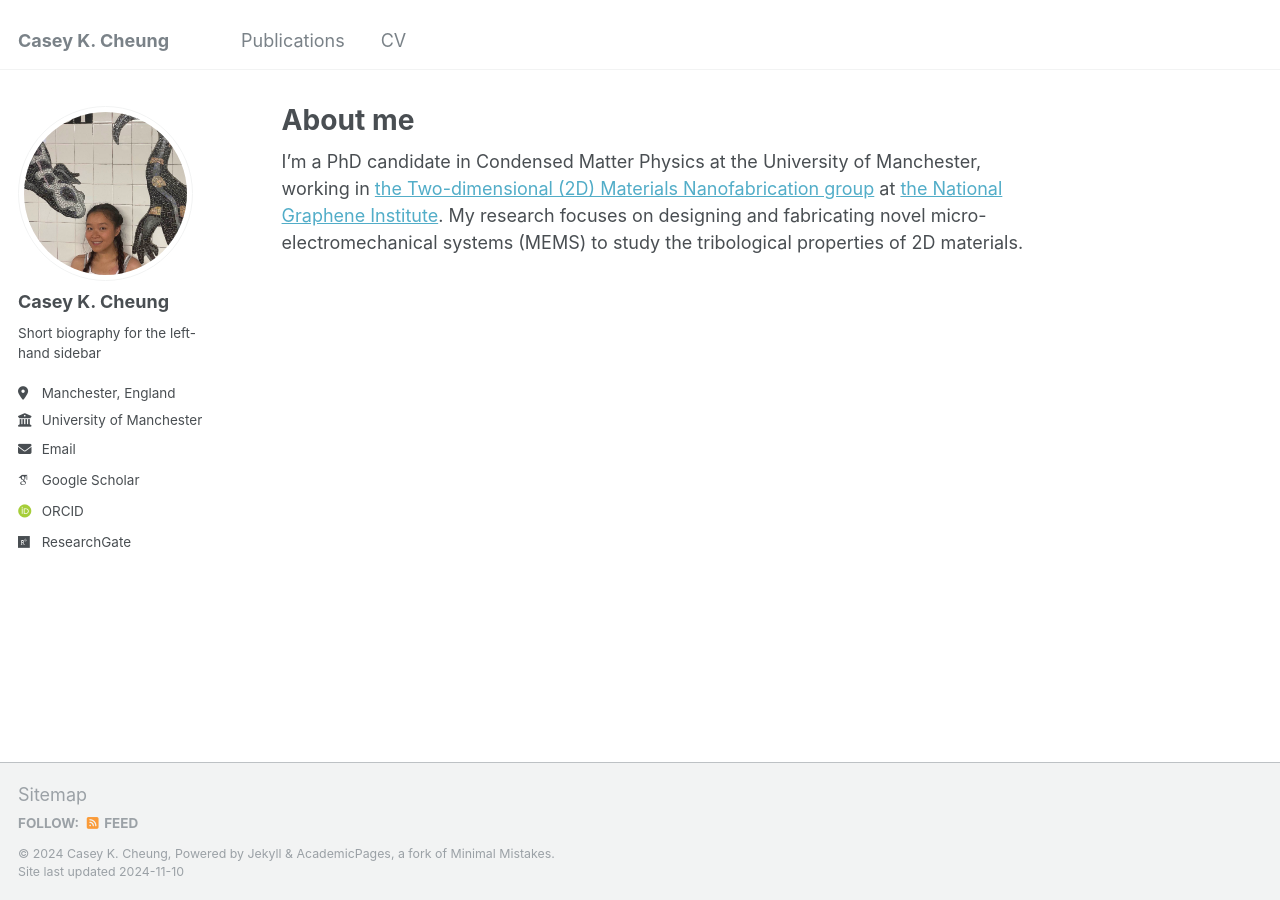
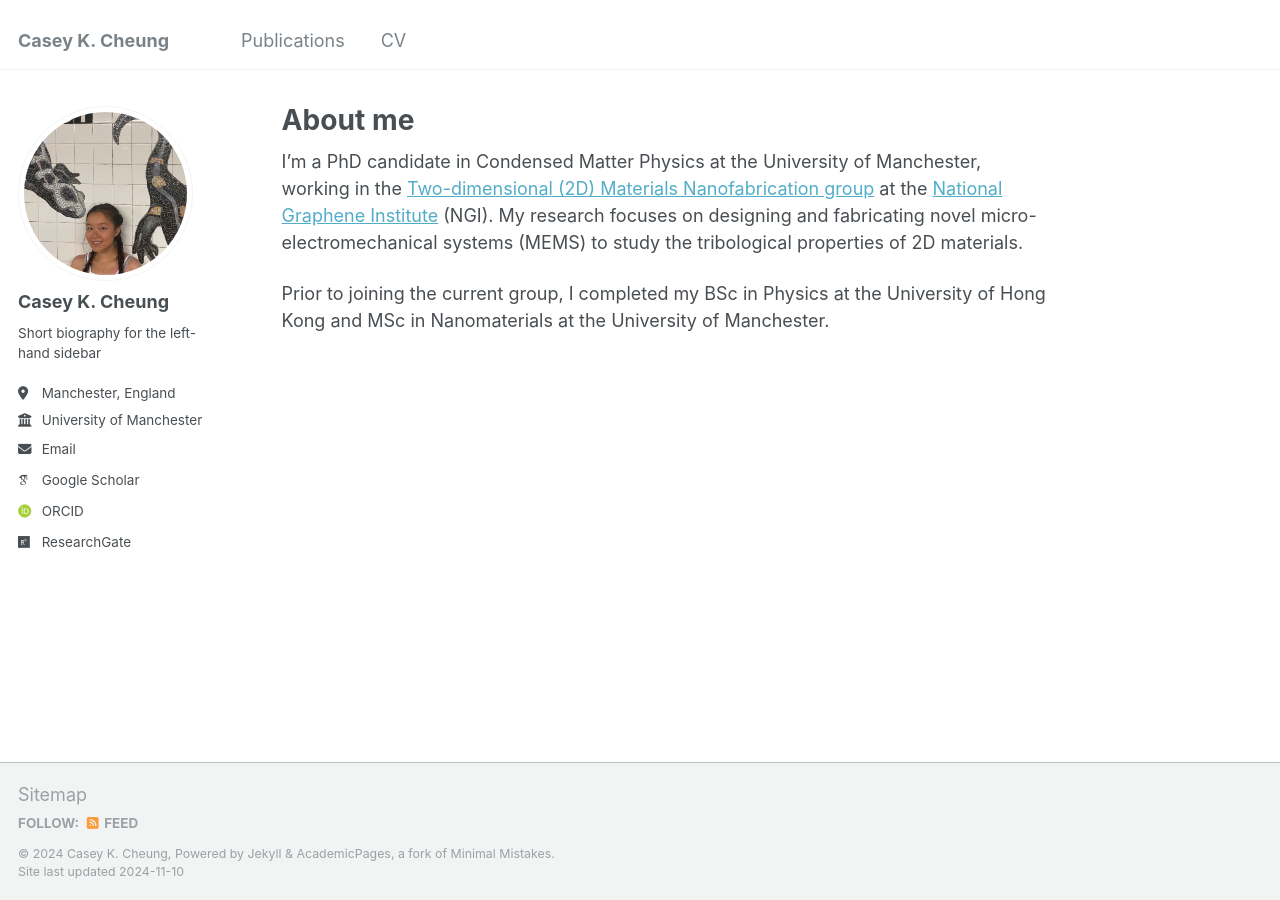
Before and after one commit to casey-cheung/casey-cheung.github.io, a Jekyll site: the page built from _pages/about.md, in a window 1280 px wide. Built offline with Jekyll 4.4.1, drawn with Linux system fonts in a browser that asks for light colours; some web fonts are replaced.

Commit message:
Update about.md

```diff
--- a/_pages/about.md
+++ b/_pages/about.md
@@ -7,4 +7,6 @@ redirect_from:
   - /about.html
 ---
 
-I'm a PhD candidate in Condensed Matter Physics at the University of Manchester, working in [the Two-dimensional (2D) Materials Nanofabrication group](https://www.rglab.co.uk/) at [the National Graphene Institute](https://www.graphene.manchester.ac.uk/ngi/). My research focuses on designing and fabricating novel micro-electromechanical systems (MEMS) to study the tribological properties of 2D materials.
+I'm a PhD candidate in Condensed Matter Physics at the University of Manchester, working in the [Two-dimensional (2D) Materials Nanofabrication group](https://www.rglab.co.uk/) at the [National Graphene Institute](https://www.graphene.manchester.ac.uk/ngi/) (NGI). My research focuses on designing and fabricating novel micro-electromechanical systems (MEMS) to study the tribological properties of 2D materials.
+
+Prior to joining the current group, I completed my BSc in Physics at the University of Hong Kong and MSc in Nanomaterials at the University of Manchester.
```
